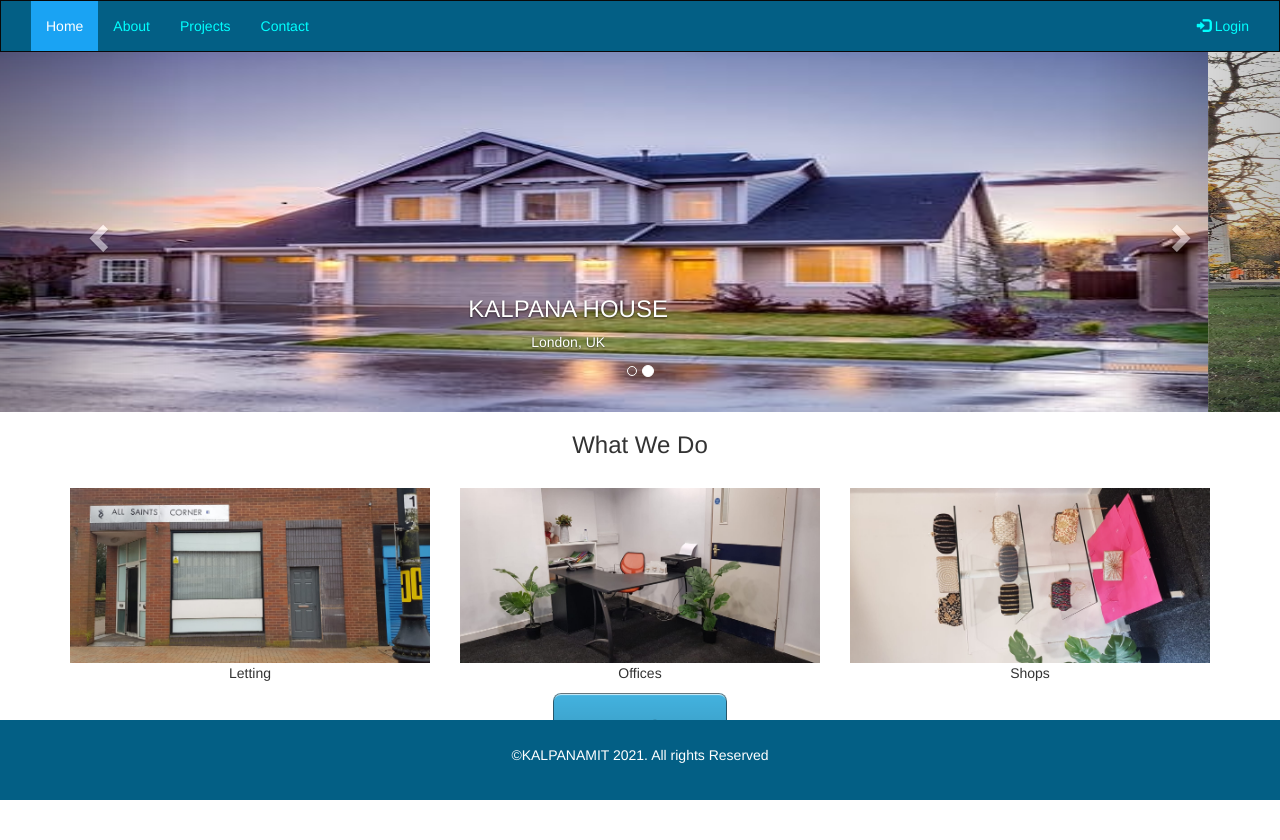
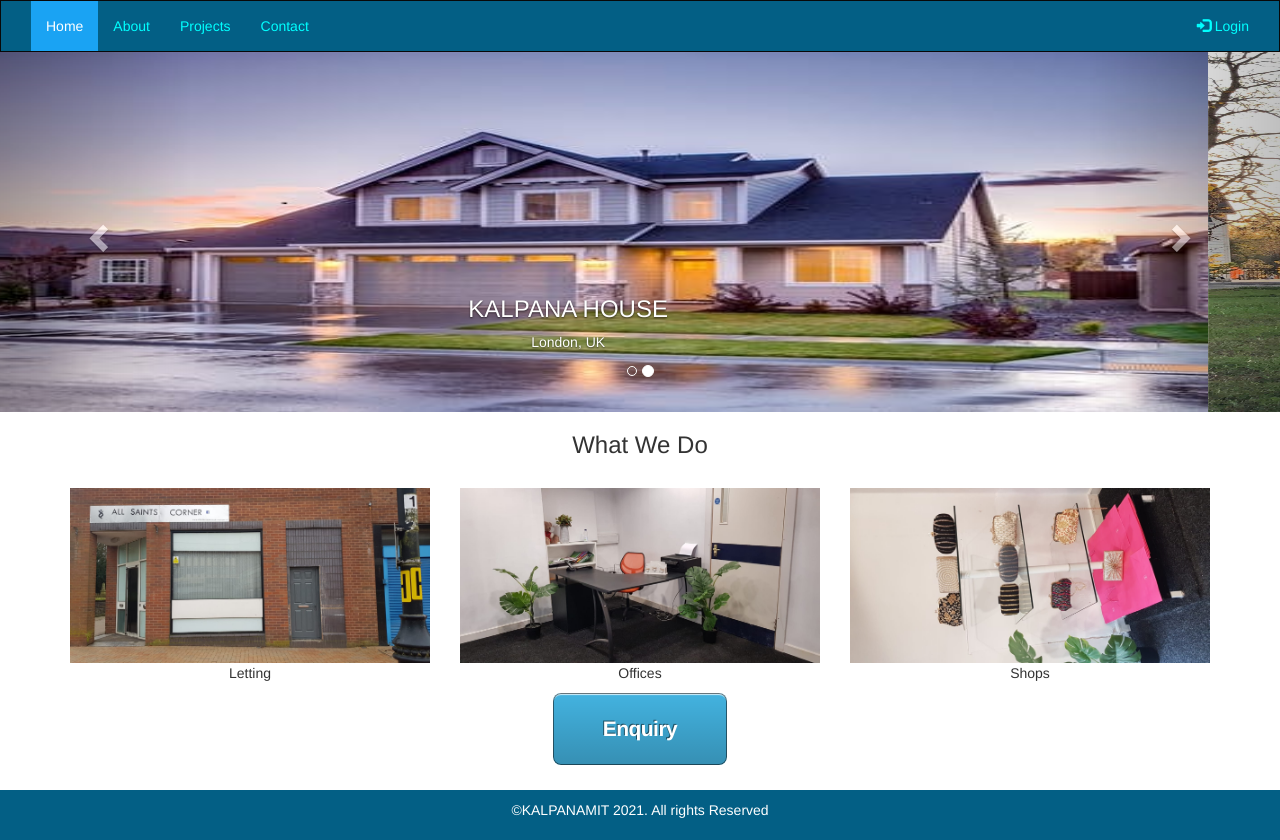
Before and after one commit to abhishekk86/abhishekk86.github.io, a plain HTML site: page index.html in a window 1280 px wide. Before the commit the page ends 800 px from the top, so only its background shows below. Drawn offline with nearby package versions, Linux system fonts and the light colour scheme.

Commit message:
Add files via upload
button change

```diff
--- a/css/style.css
+++ b/css/style.css
@@ -16,8 +16,8 @@
     /* Add a gray background color and some padding to the footer */
     footer {
       background-color:  #035f85;
-      padding: 25px;
-      position: fixed;
+      padding: 10px;
+      position: relative;
       left: 0;
       bottom: 0;
       width: 100%;
```
